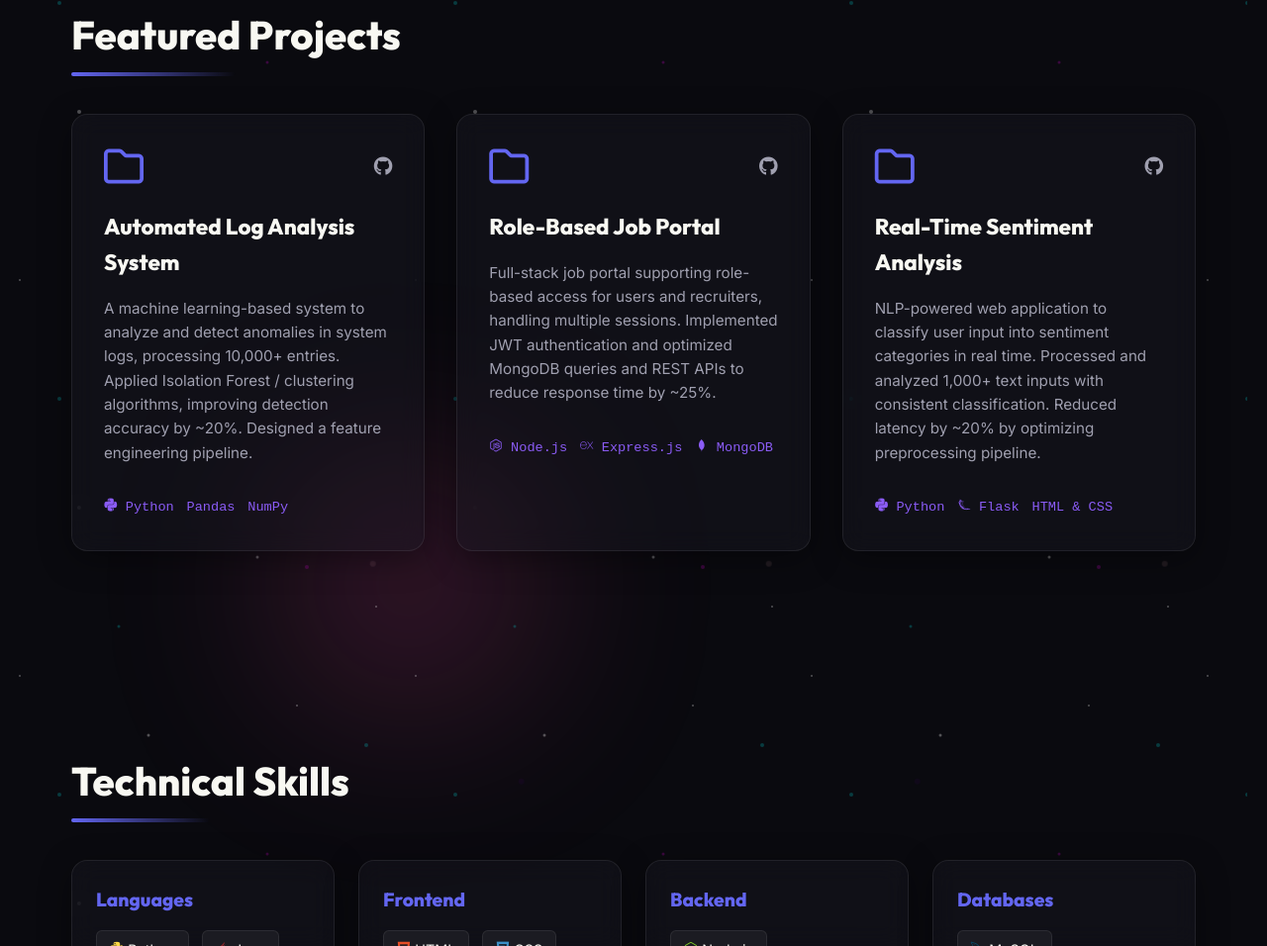
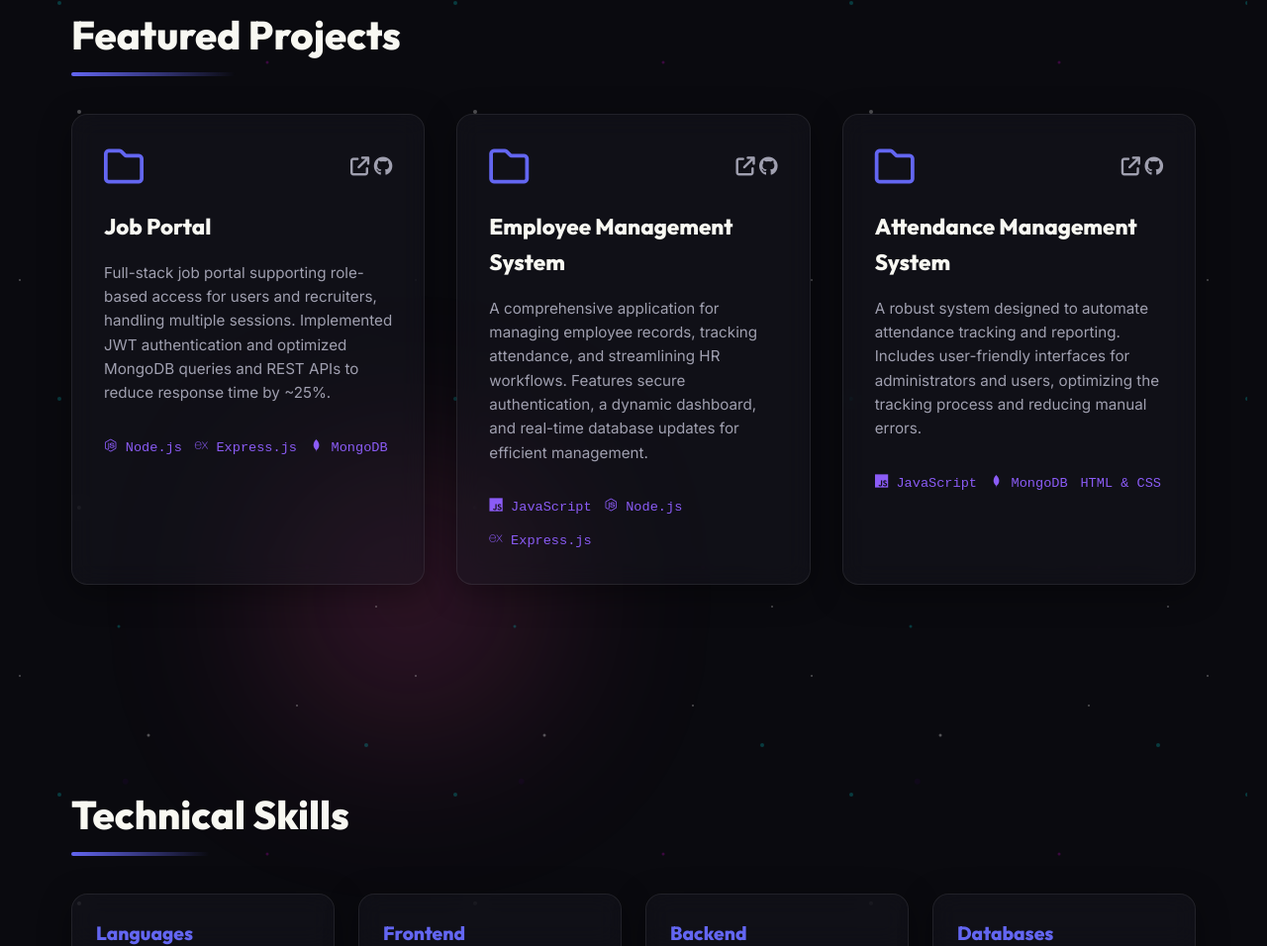
Before and after one commit to Vignesh-058/Portfolio, a website built with Vite: page index.html in a window 1280 px wide. Shown: the part 897-1853 px from the top of the page at 99% size. Built offline with nearby package versions, Linux system fonts and the light colour scheme.

Commit message:
Update portfolio with 3 new projects

```diff
--- a/index.html
+++ b/index.html
@@ -77,15 +77,16 @@
               <div class="project-header">
                 <i class="fa-regular fa-folder project-icon"></i>
                 <div class="project-links">
-                  <a href="https://github.com" target="_blank" aria-label="GitHub Link"><i class="fa-brands fa-github"></i></a>
+                  <a href="https://job-portal-psi-flax-89.vercel.app/" target="_blank" aria-label="Live Demo"><i class="fa-solid fa-arrow-up-right-from-square"></i></a>
+                  <a href="https://github.com/Vignesh-058/Job-Portal.git" target="_blank" aria-label="GitHub Link"><i class="fa-brands fa-github"></i></a>
                 </div>
               </div>
-              <h3 class="project-title">Automated Log Analysis System</h3>
-              <p class="project-desc">A machine learning-based system to analyze and detect anomalies in system logs, processing 10,000+ entries. Applied Isolation Forest / clustering algorithms, improving detection accuracy by ~20%. Designed a feature engineering pipeline.</p>
+              <h3 class="project-title">Job Portal</h3>
+              <p class="project-desc">Full-stack job portal supporting role-based access for users and recruiters, handling multiple sessions. Implemented JWT authentication and optimized MongoDB queries and REST APIs to reduce response time by ~25%.</p>
               <ul class="project-tech">
-                <li><i class="devicon-python-plain"></i> Python</li>
-                <li>Pandas</li>
-                <li>NumPy</li>
+                <li><i class="devicon-nodejs-plain"></i> Node.js</li>
+                <li><i class="devicon-express-original"></i> Express.js</li>
+                <li><i class="devicon-mongodb-plain"></i> MongoDB</li>
               </ul>
             </div>
           </div>
@@ -96,15 +97,16 @@
               <div class="project-header">
                 <i class="fa-regular fa-folder project-icon"></i>
                 <div class="project-links">
-                  <a href="https://github.com" target="_blank" aria-label="GitHub Link"><i class="fa-brands fa-github"></i></a>
+                  <a href="https://employee-management-system-theta-umber.vercel.app/" target="_blank" aria-label="Live Demo"><i class="fa-solid fa-arrow-up-right-from-square"></i></a>
+                  <a href="https://github.com/Vignesh-058/Employee-Management-System.git" target="_blank" aria-label="GitHub Link"><i class="fa-brands fa-github"></i></a>
                 </div>
               </div>
-              <h3 class="project-title">Role-Based Job Portal</h3>
-              <p class="project-desc">Full-stack job portal supporting role-based access for users and recruiters, handling multiple sessions. Implemented JWT authentication and optimized MongoDB queries and REST APIs to reduce response time by ~25%.</p>
+              <h3 class="project-title">Employee Management System</h3>
+              <p class="project-desc">A comprehensive application for managing employee records, tracking attendance, and streamlining HR workflows. Features secure authentication, a dynamic dashboard, and real-time database updates for efficient management.</p>
               <ul class="project-tech">
+                <li><i class="devicon-javascript-plain"></i> JavaScript</li>
                 <li><i class="devicon-nodejs-plain"></i> Node.js</li>
                 <li><i class="devicon-express-original"></i> Express.js</li>
-                <li><i class="devicon-mongodb-plain"></i> MongoDB</li>
               </ul>
             </div>
           </div>
@@ -115,14 +117,15 @@
               <div class="project-header">
                 <i class="fa-regular fa-folder project-icon"></i>
                 <div class="project-links">
-                  <a href="https://github.com" target="_blank" aria-label="GitHub Link"><i class="fa-brands fa-github"></i></a>
+                  <a href="https://attendance-management-system-drab.vercel.app/" target="_blank" aria-label="Live Demo"><i class="fa-solid fa-arrow-up-right-from-square"></i></a>
+                  <a href="https://github.com/Vignesh-058/Attendance-Management-System.git" target="_blank" aria-label="GitHub Link"><i class="fa-brands fa-github"></i></a>
                 </div>
               </div>
-              <h3 class="project-title">Real-Time Sentiment Analysis</h3>
-              <p class="project-desc">NLP-powered web application to classify user input into sentiment categories in real time. Processed and analyzed 1,000+ text inputs with consistent classification. Reduced latency by ~20% by optimizing preprocessing pipeline.</p>
+              <h3 class="project-title">Attendance Management System</h3>
+              <p class="project-desc">A robust system designed to automate attendance tracking and reporting. Includes user-friendly interfaces for administrators and users, optimizing the tracking process and reducing manual errors.</p>
               <ul class="project-tech">
-                <li><i class="devicon-python-plain"></i> Python</li>
-                <li><i class="devicon-flask-original"></i> Flask</li>
+                <li><i class="devicon-javascript-plain"></i> JavaScript</li>
+                <li><i class="devicon-mongodb-plain"></i> MongoDB</li>
                 <li>HTML & CSS</li>
               </ul>
             </div>
```
